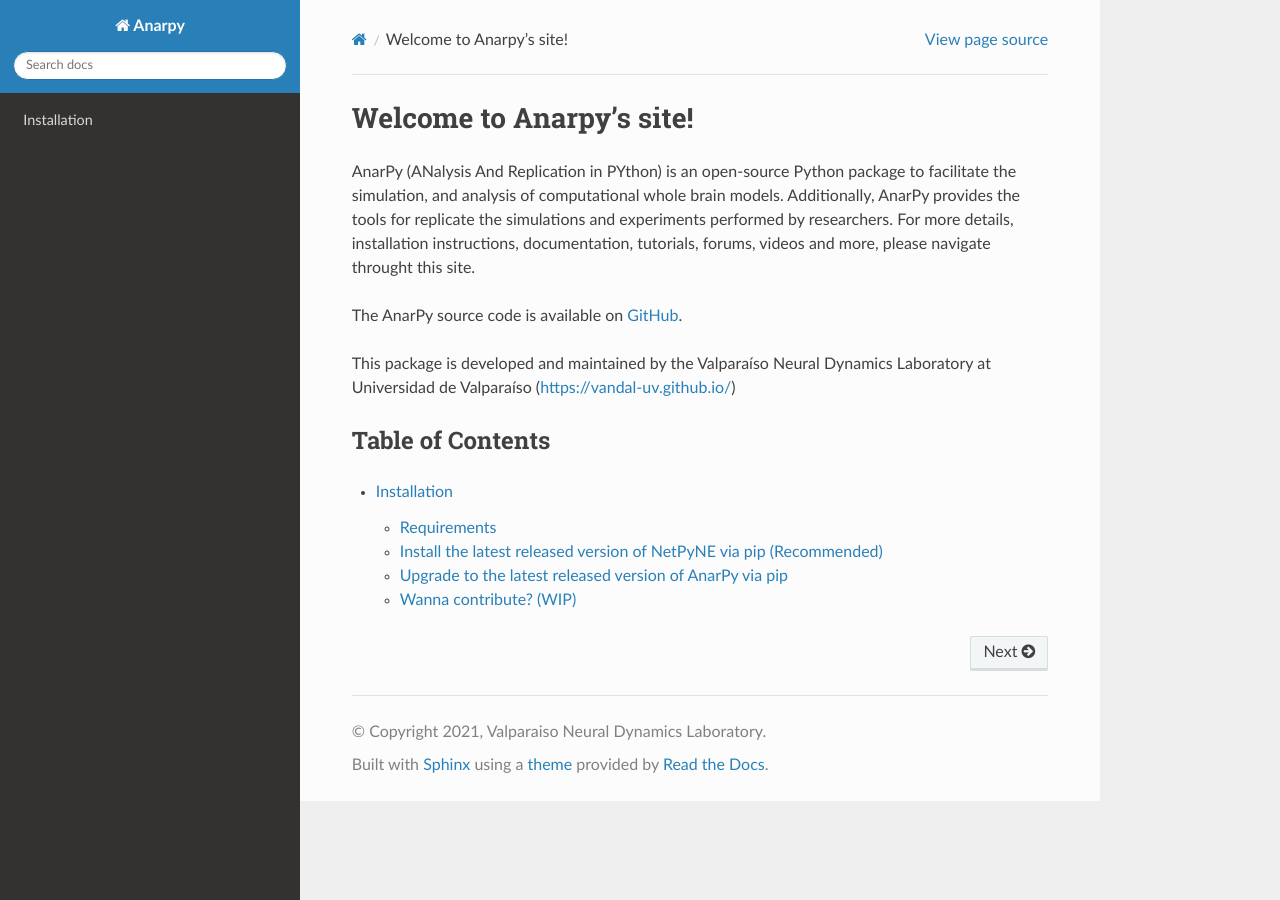
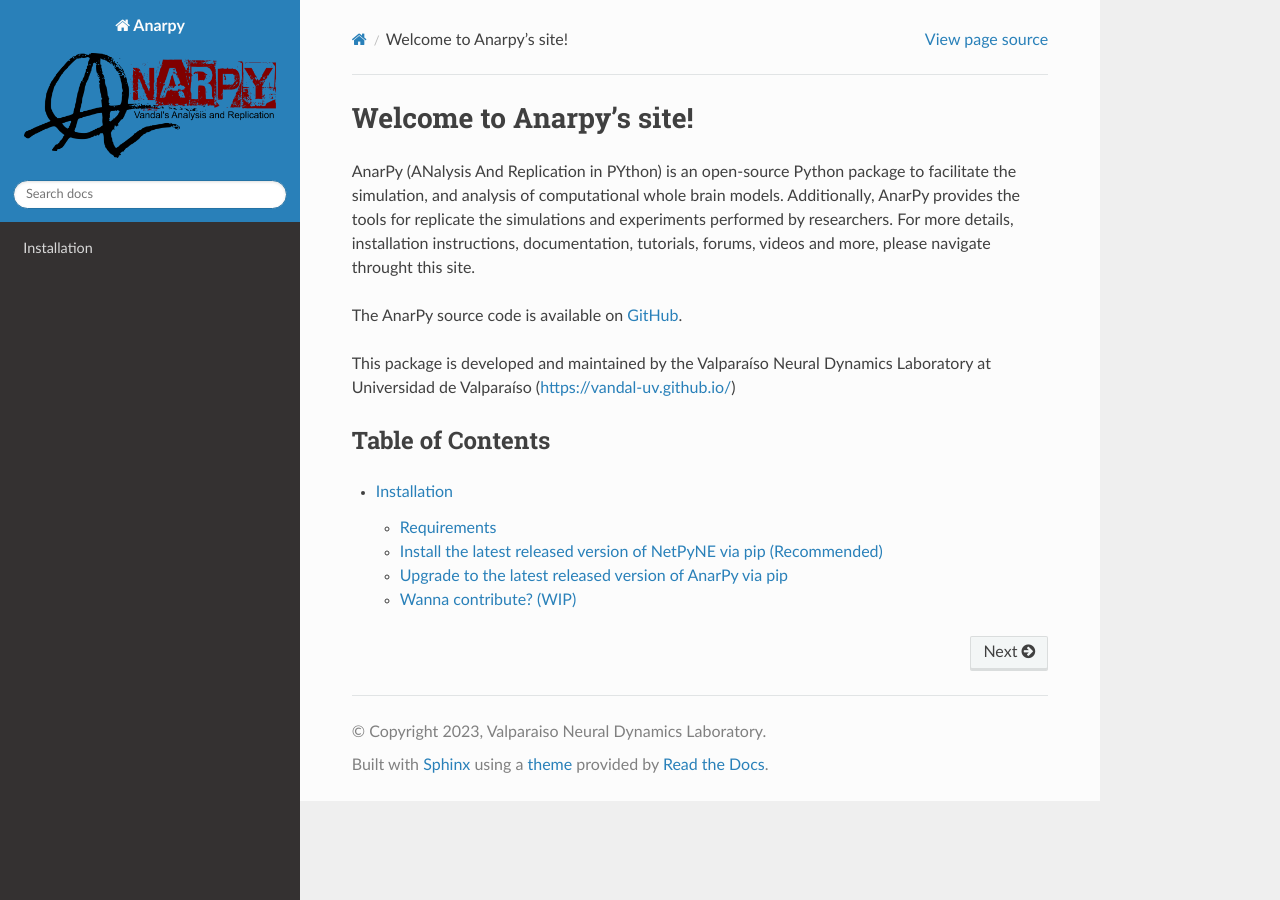
Before and after one commit to vandal-uv/anarpy, a Sphinx documentation site: the page built from docs/index.rst, in a window 1280 px wide. Built offline with Sphinx 7.4.7 and the Read the Docs theme 2.0.0, drawn with Linux system fonts in a browser that asks for light colours; pages that are not in the unit, such as notebooks, are missing from menus.

Commit message:
Add autodoc and gitignore fix

```diff
--- a/docs/conf.py
+++ b/docs/conf.py
@@ -10,15 +10,15 @@
 # add these directories to sys.path here. If the directory is relative to the
 # documentation root, use os.path.abspath to make it absolute, like shown here.
 #
-# import os
-# import sys
-# sys.path.insert(0, os.path.abspath('.'))
+import os
+import sys
+sys.path.insert(0, os.path.abspath('../src/anarpy'))
 
 
 # -- Project information -----------------------------------------------------
 
 project = 'Anarpy'
-copyright = '2021, Valparaiso Neural Dynamics Laboratory'
+copyright = '2023, Valparaiso Neural Dynamics Laboratory'
 author = 'Valparaiso Neural Dynamics Laboratory'
 
 # The full version, including alpha/beta/rc tags
@@ -30,8 +30,7 @@
 # Add any Sphinx extension module names here, as strings. They can be
 # extensions coming with Sphinx (named 'sphinx.ext.*') or your custom
 # ones.
-extensions = [
-]
+extensions = ['sphinx.ext.autodoc', 'sphinx.ext.coverage', 'sphinx.ext.napoleon']
 
 # Add any paths that contain templates here, relative to this directory.
 templates_path = ['_templates']
@@ -55,4 +54,4 @@
 # so a file named "default.css" will overwrite the builtin "default.css".
 html_static_path = ['_static']
 
-html_logo = "anarpy-logo.png"
+html_logo = "_static/anarpy-logo.png"
--- a/docs/index.rst
+++ b/docs/index.rst
@@ -13,6 +13,7 @@
 
 This package is developed and maintained by the Valparaíso Neural Dynamics Laboratory at Universidad de Valparaíso (https://vandal-uv.github.io/)
 
+
 Table of Contents
 ------------------
 
--- a/docs/install.rst
+++ b/docs/install.rst
@@ -38,7 +38,7 @@
 If you want to take part in enhancing AnarPy, we strongly suggest to download the development version of AnarPy via GitHub and pip
 The following instructions will install the version in the GitHub "development" branch -- it will include some of the latest enhancements, bug fixes, and new bugs =)
 
-1) ``git clone https://github.com/jpalma-espinosa/anarpy.git``
+1) ``git clone https://github.com/vandal-uv/anarpy.git``
 2) ``cd anarpy``
 3) ``git checkout development``
 4) ``pip install -e .``
```
Also changed, not shown: other parts of docs/index.rst (+8 -0 lines), 2 other files.
